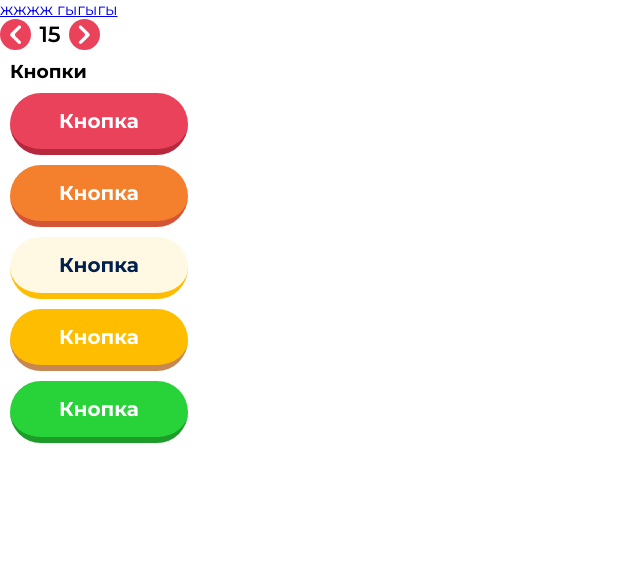
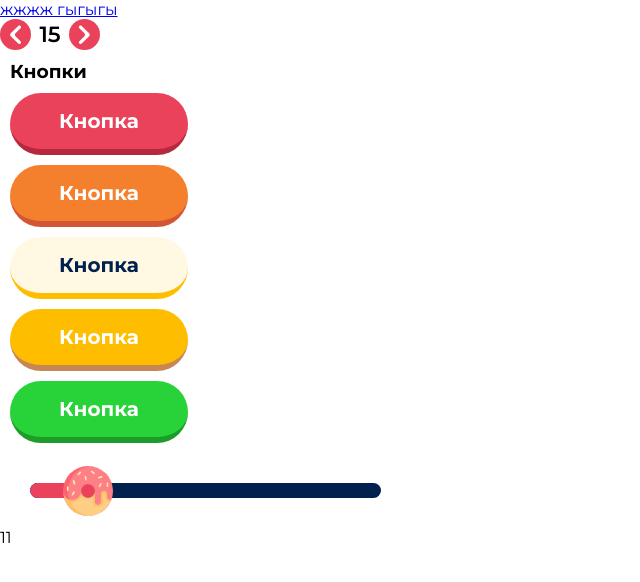
Before and after one commit to VanCode111/quizza-frontend, a Nuxt app: page / in a window 1280 px wide. Shown: the top 582 px of the page, without its empty margins (0-640 px from the left). Built offline with nearby package versions, Linux system fonts and the light colour scheme.

Commit message:
added slider

```diff
--- a/components/Button.vue
+++ b/components/Button.vue
@@ -9,10 +9,19 @@ export default {
             type: String,
             default: "error",
         },
+        stretched: {
+            type: Boolean,
+            default: false,
+        },
     },
     computed: {
         computedClasses() {
-            return [`btn_appearance_${this.appearance}`];
+            return [
+                `btn_appearance_${this.appearance}`,
+                {
+                    stretched: this.stretched,
+                },
+            ];
         },
     },
 };
@@ -30,6 +39,11 @@ export default {
     background-color: #ea425b;
     color: #fff;
     border-bottom-color: #b5283e;
+    &:active {
+        transform: translateY(3px);
+        border-bottom-width: 3px;
+        margin-bottom: 3px;
+    }
     &_appearance {
         &_orange {
             background-color: #f4802e;
@@ -49,5 +63,8 @@ export default {
             border-bottom-color: #1d9c2a;
         }
     }
+    &.stretched {
+        width: 100%;
+    }
 }
 </style>
--- a/components/QuantityCounter.vue
+++ b/components/QuantityCounter.vue
@@ -69,6 +69,7 @@ export default {
         border-radius: 50%;
         display: flex;
         justify-content: center;
+
         align-items: center;
         cursor: pointer;
     }
--- /dev/null
+++ b/components/Slider.vue
@@ -0,0 +1,122 @@
+<template>
+    <div class="slider-container" :class="computedClasses">
+        <span class="slider-bar"
+            ><span class="slider-fill-container"
+                ><span
+                    ref="sliderFill"
+                    class="slider-fill"
+                    :style="{ width: computedFillWidth }"
+                ></span></span
+        ></span>
+        <input
+            class="slider"
+            type="range"
+            ref="slider"
+            :min="min"
+            :max="max"
+            :value="modelValue"
+            @input="inputSlider"
+        />
+    </div>
+</template>
+
+<script>
+export default {
+    emits: ["update:modelValue"],
+    props: {
+        min: {
+            type: Number,
+            default: 0,
+        },
+        max: {
+            type: Number,
+            default: 100,
+        },
+        modelValue: [Number, String],
+        stretched: Boolean,
+    },
+    methods: {
+        inputSlider(e) {
+            this.$emit("update:modelValue", e.target.value);
+        },
+    },
+    computed: {
+        computedFillWidth() {
+            return `calc(25px + ${
+                ((this.modelValue - this.min) / (this.max - this.min)) * 100 +
+                "%"
+            })`;
+        },
+        computedClasses() {
+            return [{ stretched: this.stretched }];
+        },
+    },
+};
+</script>
+
+<style lang="scss" scoped>
+.slider-container {
+    &.stretched {
+        width: 100%;
+    }
+}
+.slider-container {
+    position: relative;
+    width: 351px;
+    height: 15px;
+    border-radius: 100px;
+}
+
+.slider-fill {
+    position: absolute;
+    background-color: #ea425c;
+    left: 0;
+    top: 0px;
+    border-radius: 100px;
+    height: 15px;
+}
+
+.slider-fill-container {
+    width: calc(100% - 25px);
+    height: 15px;
+    overflow: hidden;
+    position: absolute;
+    left: 0;
+    border-radius: 100px;
+    top: 0px;
+}
+
+.slider-bar {
+    position: absolute;
+    z-index: -1;
+    left: 0;
+    top: 0px;
+    border-radius: 100px;
+    height: 15px;
+    width: 100%;
+    background-color: #00214e;
+}
+
+.slider {
+    outline: none;
+    border: none;
+    width: calc(100%);
+    height: 15px;
+    background-color: transparent;
+    box-sizing: border-box;
+    -webkit-appearance: none;
+
+    &::-webkit-slider-thumb {
+        box-sizing: border-box;
+        -webkit-appearance: none;
+        width: 50px;
+        height: 50px;
+        border-radius: 100px;
+        cursor: pointer;
+        background: url("@/assets/img/donut.svg") no-repeat center;
+        background-color: #ea425c;
+        z-index: 3;
+        background-size: cover;
+    }
+}
+</style>
--- a/pages/index.vue
+++ b/pages/index.vue
@@ -16,6 +16,11 @@
                 <Button appearance="success">Кнопка</Button>
             </div>
         </div>
+        <div class="slider-block">
+            <Slider v-model="slider" :min="0" :max="100" />
+        </div>
+
+        {{ slider }}
     </div>
 </template>
 
@@ -24,12 +29,16 @@ export default {
     data() {
         return {
             rounds: 15,
+            slider: 11,
         };
     },
 };
 </script>
 
 <style lang="scss">
+.slider-block {
+    margin: 30px;
+}
 .buttons {
     padding: 10px;
     & h3 {
@@ -39,7 +48,7 @@ export default {
         display: flex;
         flex-direction: column;
         gap: 10px;
-        align-items: start;
+        align-items: flex-start;
     }
 }
 </style>
```
Also changed, not shown: assets/img/donut.svg (added). Lines whose indentation alone changed are shown as unchanged.
